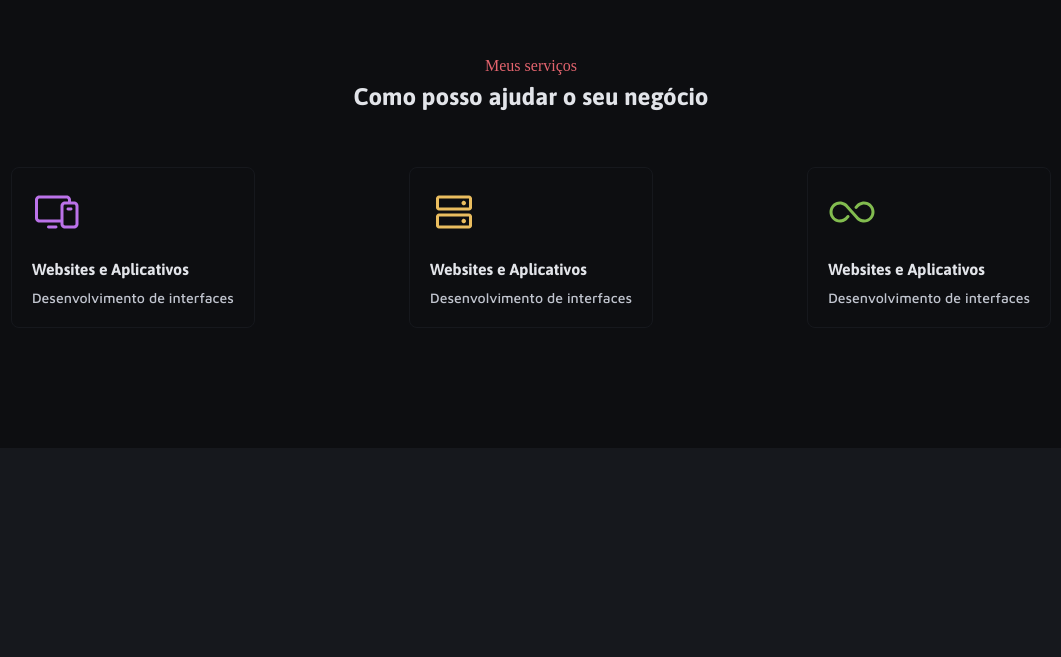
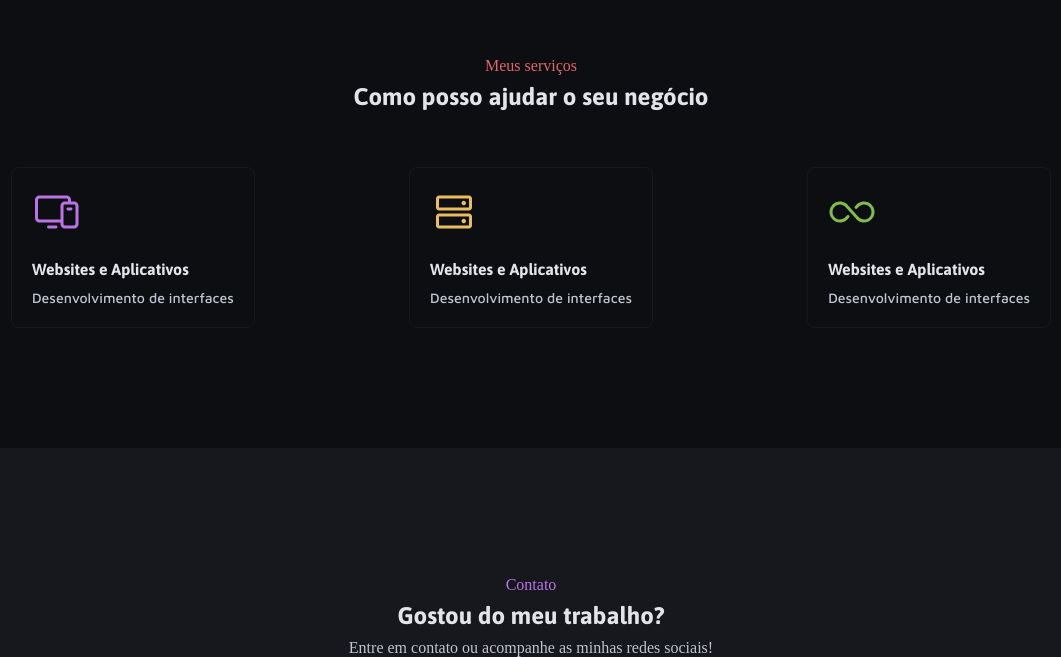
Before and after one commit to Jtape18/portifolioDev, a plain HTML site: page index.html in a window 1280 px wide. Shown: the part 1700-2357 px from the top of the page, without its empty margins (109-1170 px from the left). Before the commit the page ends 2148 px from the top, so only its background shows below. Drawn offline with Linux system fonts and the light colour scheme.

Commit message:
header done footer

```diff
--- a/index.html
+++ b/index.html
@@ -150,6 +150,12 @@
 
         </section>
     </main>
-
+    <footer id="contato" class="container">
+        <div id="header-fourth">
+            <p>Contato</p>
+            <h2>Gostou do meu trabalho? </h2>
+            <p>Entre em contato ou acompanhe as minhas redes sociais!</p>
+        </div>
+    </footer>
 </body>
 </html>
--- /dev/null
+++ b/styles/footer.css
@@ -0,0 +1,20 @@
+#header-fourth{
+    padding-top: 128px;
+    text-align: center;
+}
+#header-fourth p:first-child{
+    color: var(--purple);
+    font: var(--subtitle);
+
+
+
+}
+#header-fourth h2{
+    color: var(--gray-600);
+    font: var(--title-md);
+    padding-block: 8px;
+}
+#header-fourth p:last-child{
+    font: var(--subtitle);
+    color: var(--gray-500);
+}
--- a/styles/index.css
+++ b/styles/index.css
@@ -1,4 +1,5 @@
 @import url(global.css);
 @import url(header.css);
 @import url(main.css);
+@import url(footer.css);
 @import url('https://fonts.googleapis.com/css2?family=Inconsolata:wght@200..900&display=swap');
```
